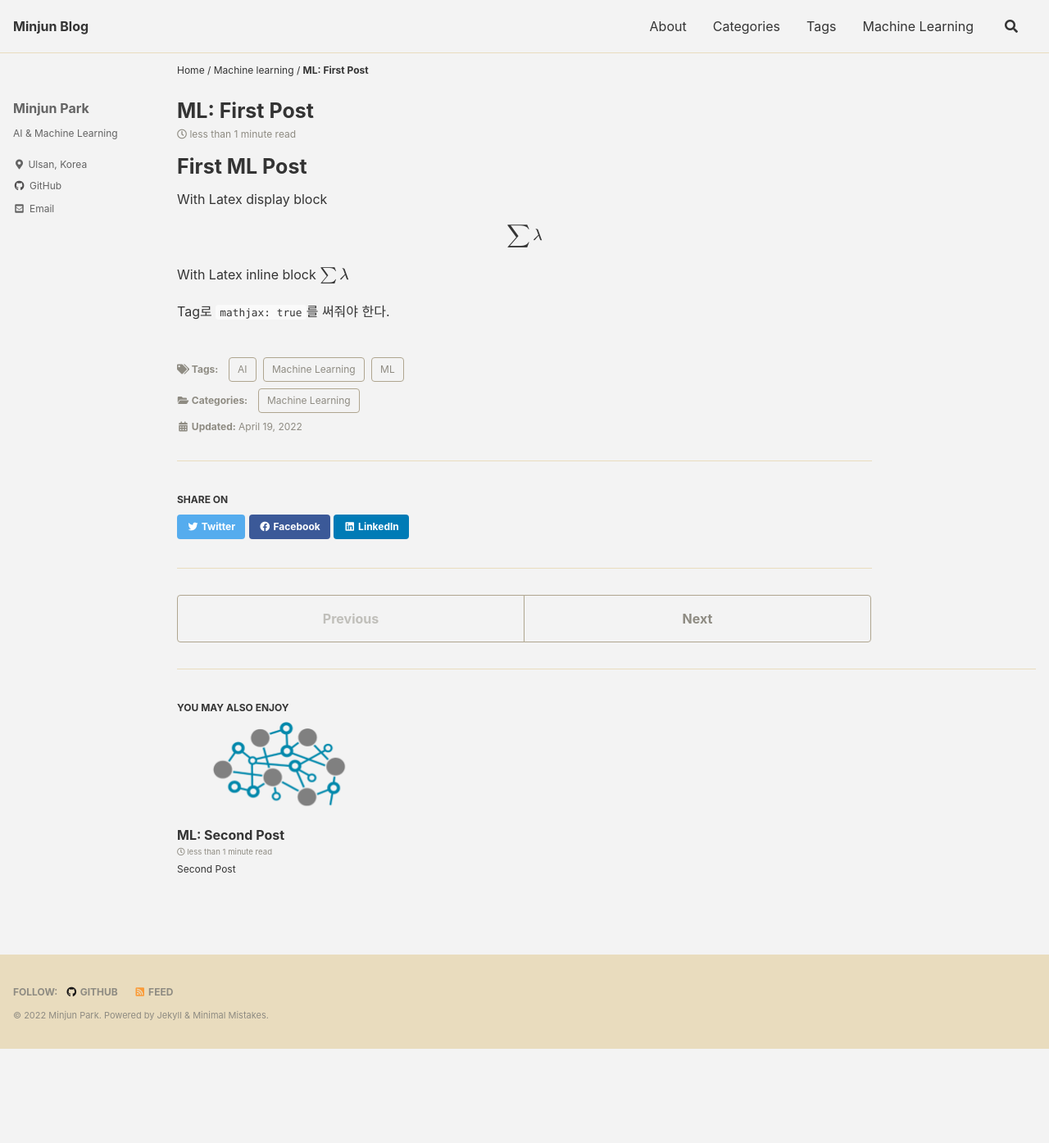
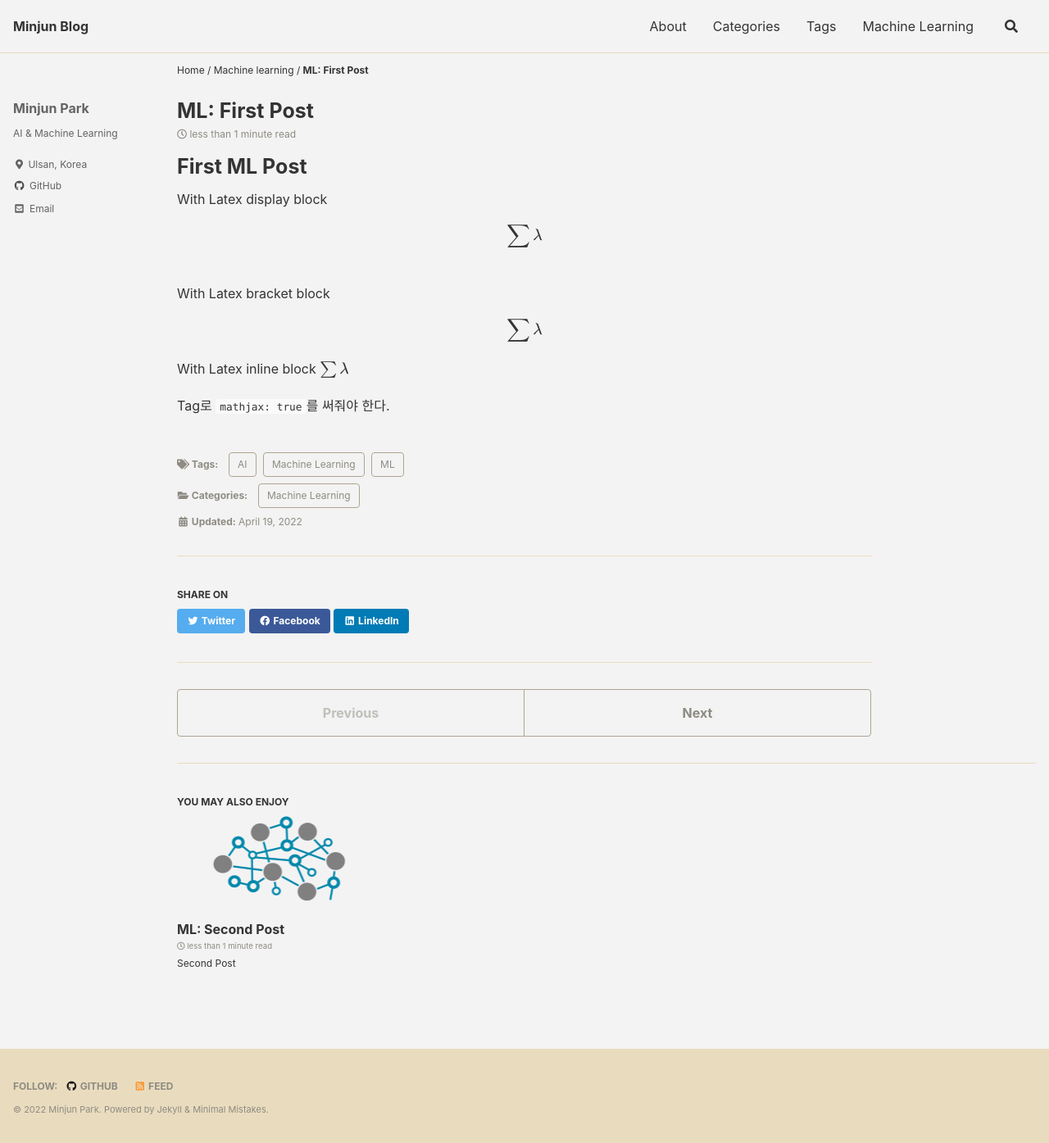
Before and after one commit to minjunsz/minjunsz.github.io, a Jekyll site: the page built from _posts/2022-04-19-first-ml.md, in a window 1280 px wide. Shown: the whole page at 82% size. Built offline with Jekyll 4.4.1, drawn with Linux system fonts in a browser that asks for light colours; cached includes are drawn as plain includes; formulas are drawn with MathJax 3; before the commit the page ends 1280 px from its top, so only the background shows below that.

Commit message:
Update 2022-04-19-first-ml.md

```diff
--- a/_posts/2022-04-19-first-ml.md
+++ b/_posts/2022-04-19-first-ml.md
@@ -11,6 +11,7 @@ mathjax: true
 
 # First ML Post
 With Latex display block $$\sum\lambda$$
+With Latex bracket block \\[\sum\lambda\\]
 
 With Latex inline block $\sum\lambda$
 
```
